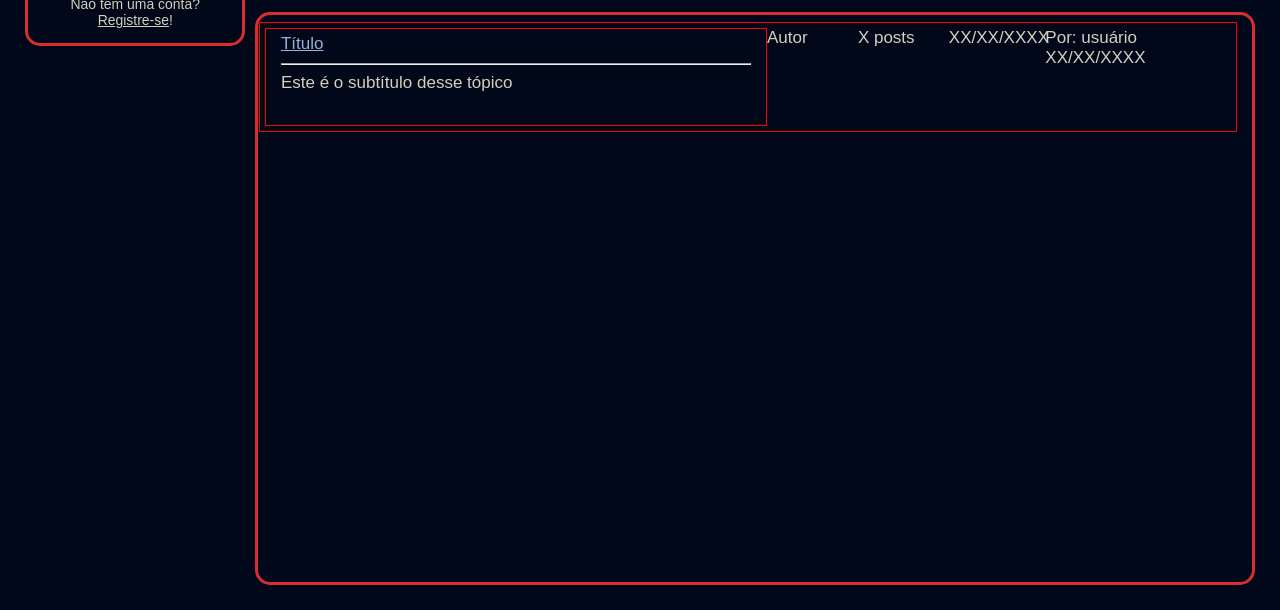
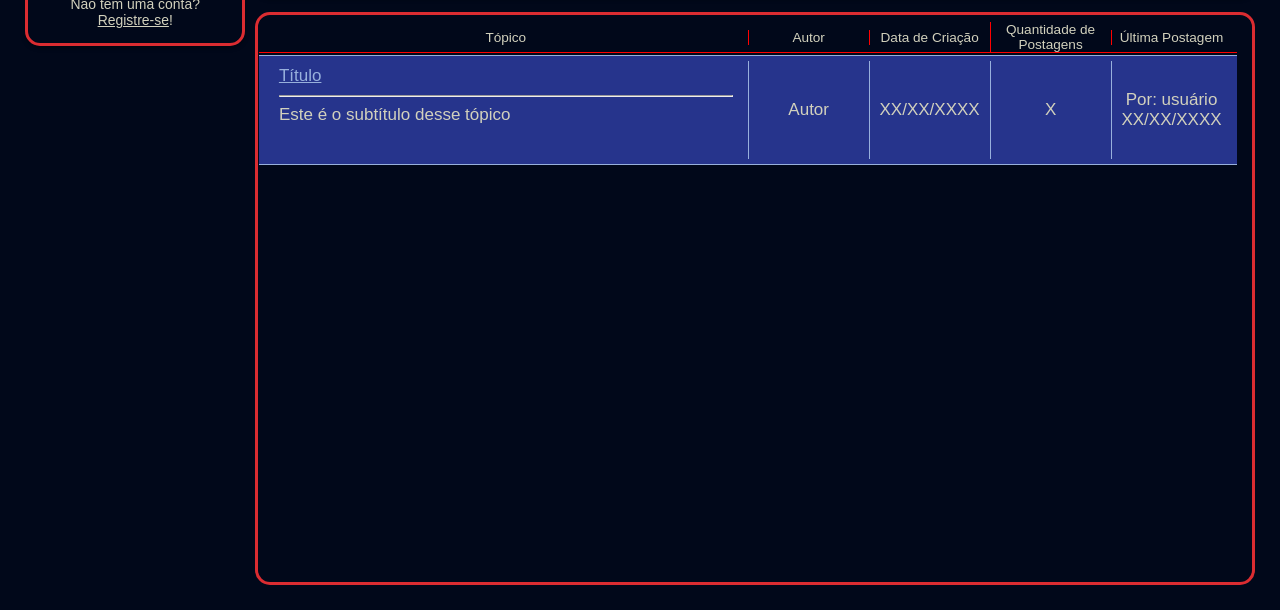
Before and after one commit to theodoro-salvador/projeto-individual, a website: page public/html/forum/forum.html in a window 1280 px wide. Shown: the part 190-800 px from the top of the page. Drawn offline with Linux system fonts and the light colour scheme.

Commit message:
atualização no layout de tópico

```diff
--- a/public/html/forum/forum.html
+++ b/public/html/forum/forum.html
@@ -136,6 +136,30 @@
 
     <main>
         <div class="main-content">
+            <div class="main-header">
+                <div class="main-header-section-1">
+                    <span>Tópico</span>
+                </div>
+                <div class="main-header-section-2">
+
+                    <div>
+                        <span>Autor</span>
+                    </div>
+
+                    <div>
+                        <span>Data de Criação</span>
+                    </div>
+
+                    <div>
+                        <span>Quantidade de Postagens</span>
+                    </div>
+
+                    <div>
+                        <span>Última Postagem</span>
+                    </div>
+                </div>
+            </div>
+
             <div class="topic">
                 <div class="topic-info-1">
                     <div class="topic-title">
@@ -151,20 +175,23 @@
                 </div>
 
                 <div class="topic-info-2">
-                    <span>Autor</span>
-                </div>
 
-                <div class="topic-info-2">
-                    <span>X posts</span>
-                </div>
+                    <div>
+                        <span>Autor</span>
+                    </div>
 
-                <div class="topic-info-2">
-                    <span>XX/XX/XXXX</span>
-                </div>
+                    <div>
+                        <span>XX/XX/XXXX</span>
+                    </div>
 
-                <div class="topic-info-3">
-                    <span>Por: usuário</span>
-                    <span>XX/XX/XXXX</span>
+                    <div>
+                        <span>X</span>
+                    </div>
+
+                    <div>
+                        <span>Por: usuário</span>
+                        <span>XX/XX/XXXX</span>
+                    </div>
                 </div>
             </div>
         </div>
--- a/public/src/css/forum-home-style.css
+++ b/public/src/css/forum-home-style.css
@@ -59,6 +59,36 @@ main{
     align-items: center;
 }
 
+.main-header{
+    height: fit-content;
+    width: 100%;
+    box-sizing: border-box;
+    padding: 0 5px;
+    display: flex;
+    flex-direction: row;
+    border-bottom: 1px solid red;
+    text-align: center;
+    align-items: center;
+    font-size: 0.8em;
+    margin-bottom: 2px;
+}
+
+.main-header-section-1{
+    width: 50%;
+}
+
+.main-header-section-2{
+    flex: 1;
+    display: flex;
+    flex-direction: row;
+    align-items: center;
+}
+
+.main-header-section-2 div{
+    width: 25%;
+    border-left: 1px solid red;
+}
+
 /* TÓPICOS */
 
 .topic{
@@ -66,16 +96,19 @@ main{
     width: 100%;
     box-sizing: border-box;
     padding: 5px;
-    border: 1px solid red;
+    /* border: 1px solid red; */
+    border-top: 1px solid var(--dotf-alt-color-3);
+    border-bottom: 1px solid var(--dotf-alt-color-3);
     display: flex;
     flex-direction: row;
+    background-color: var(--dotf-alt-color-4);
 }
 
 .topic-info-1{
     height: 100%;
-    width: 55%;
+    width: 50%;
     box-sizing: border-box;
-    border: 1px solid red;
+    /* border: 1px solid red; */
     padding: 5px 15px;
 }
 
@@ -84,6 +117,17 @@ main{
 }
 
 .topic-info-2{
-    height: 100%;
-    width: 10%;
+    flex: 1;
+    display: flex;
+    flex-direction: row;
+    /* border: 1px solid red; */
 }
+
+.topic-info-2 div{
+    width: 25%;
+    display: flex;
+    flex-direction: column;
+    align-items: center;
+    justify-content: center;
+    border-left: 1px solid var(--dotf-alt-color-3);
+}
```
